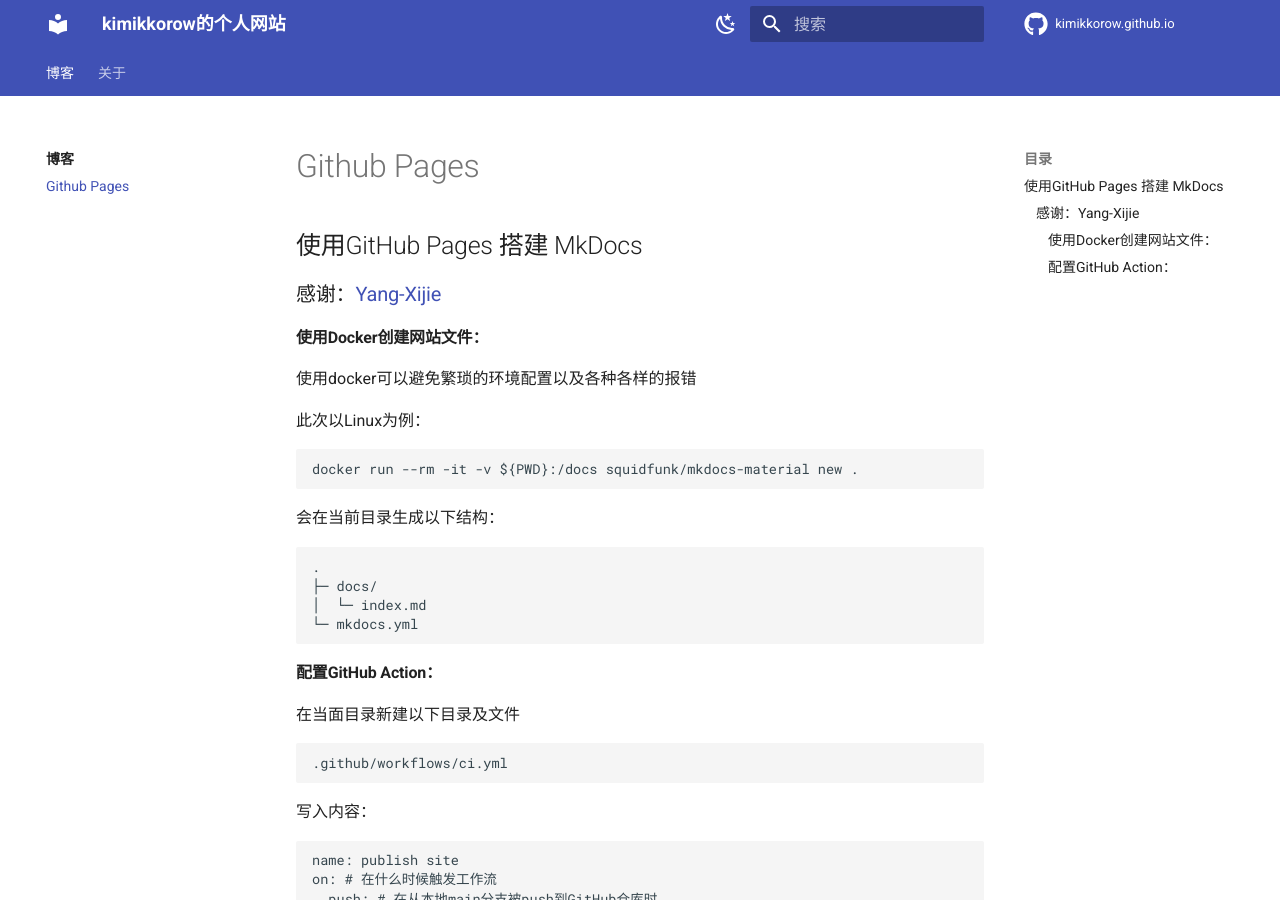
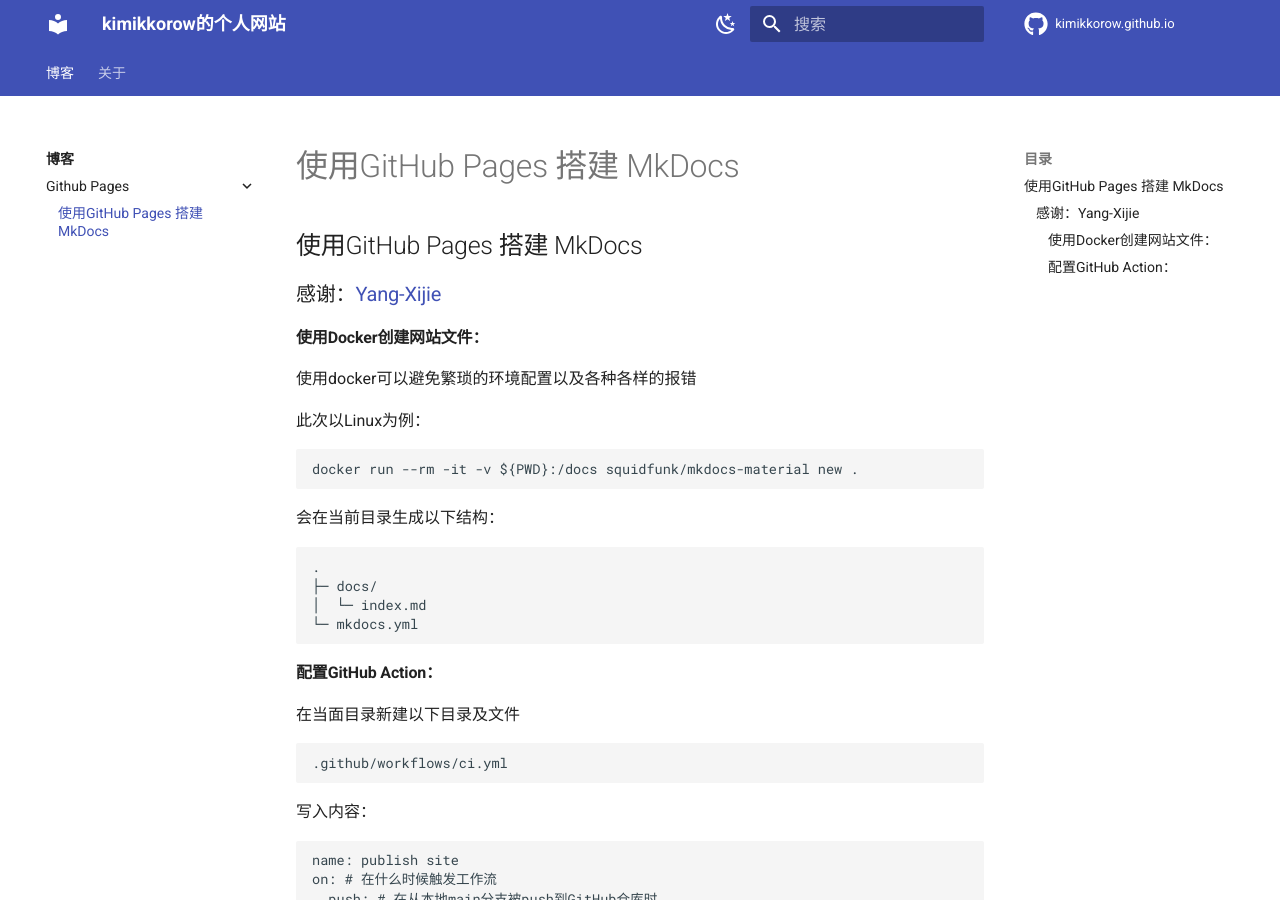
Before and after one commit to kimikkorow/kimikkorow.github.io, an MkDocs documentation site: the page built from docs/blog/使用GitHub Pages 搭建 MkDocs.md, in a window 1280 px wide and 900 px high. Built offline with MkDocs 1.6.1 and Material for MkDocs 9.7.7, drawn with Linux system fonts in a browser that asks for light colours; comment, search, counter and statistics services are not loaded.

Commit message:
Update mkdocs.yml

```diff
--- a/mkdocs.yml
+++ b/mkdocs.yml
@@ -51,7 +51,8 @@
 nav:
   - 博客:
     - blog/index.md
-    - Github Pages: blog/使用GitHub Pages 搭建 MkDocs.md
+    - Github Pages:
+       - blog/使用GitHub Pages 搭建 MkDocs.md
   - 关于:
     - about/index.md
 
```
